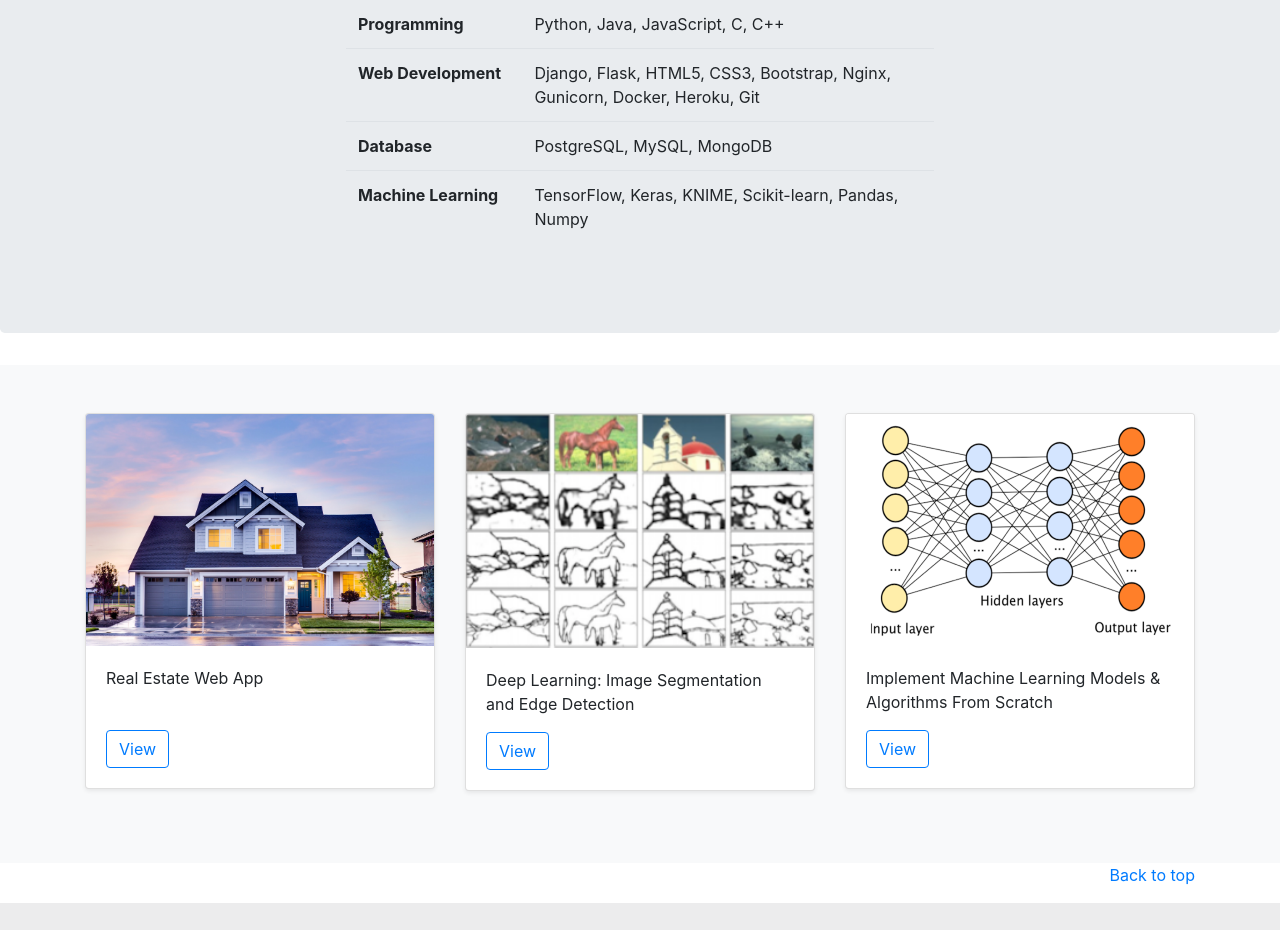
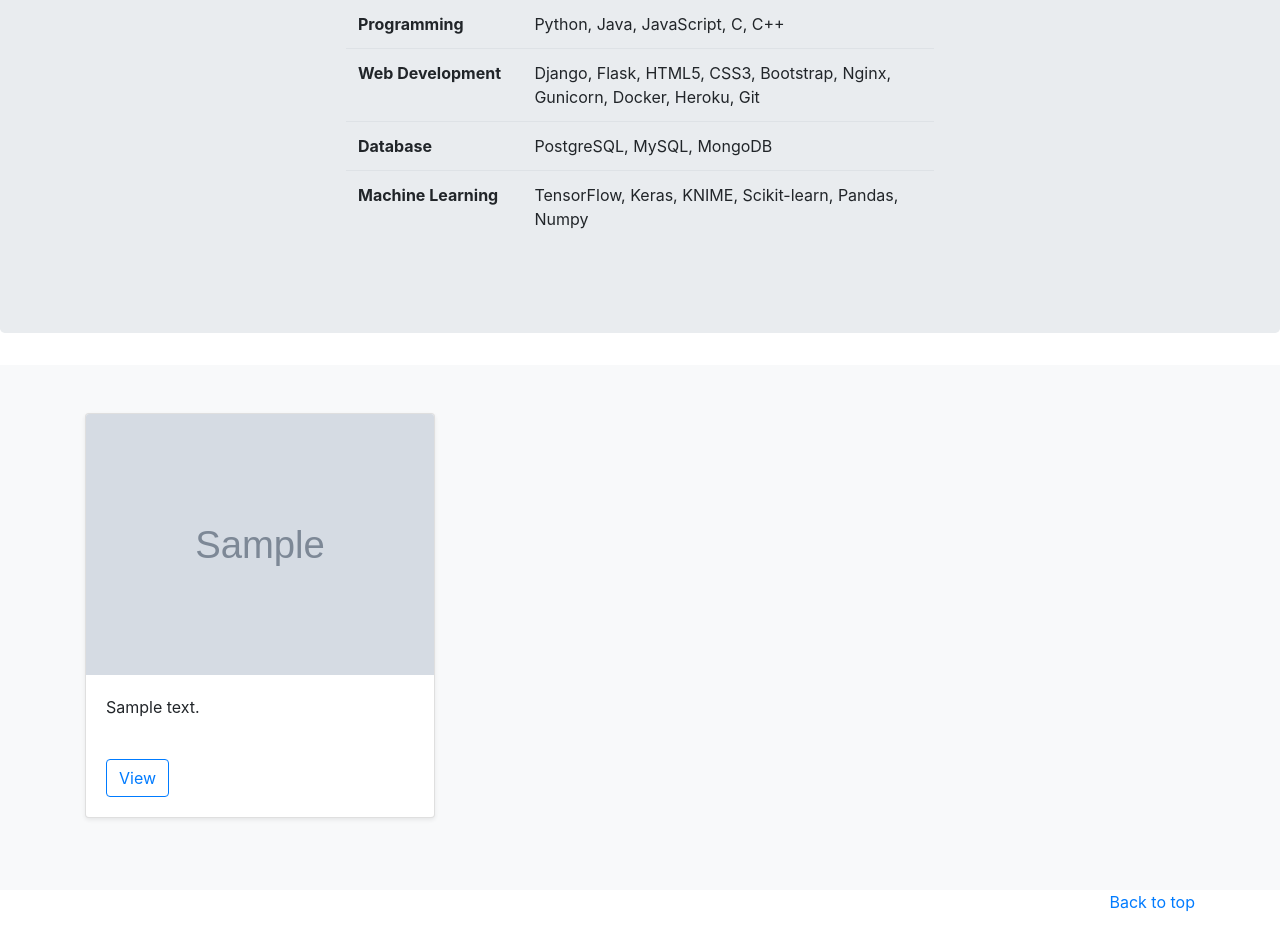
Before and after one commit to lantusky/portfolio_full, a Django app: template templates/home/home.html in a window 1280 px wide. Shown: the part 562-1492 px from the top of the page. Before the commit the page ends 1465 px from the top, so only its background shows below. Run offline with Django 3.2, Linux system fonts and the light colour scheme; the template is opened without the code that fills it: most values are stand-ins (such as "Sample title", 1, 10 or a date in 2020); grey boxes marked "Sample" are stand-in pictures; some libraries are stand-ins or nearby versions.

Commit message:
update project structure

```diff
--- a/templates/home/home.html
+++ b/templates/home/home.html
@@ -136,47 +136,26 @@
         <div class="container">
           <div class="row">
             <!-- Real Estate Web App -->
+            {% for project in projects %}
             <div class="col-md-4">
               <div class="card mb-4 shadow-sm">
                 <img
-                  src="{% static 'img/showcase.jpg' %}"
+                  src="{% get_static_prefix %}{{ project.img_url }}"
                   class="card-img-top"
                 />
-                <div class="card-body" ,>
-                  <p class="card-text">Real Estate Web App</p>
+                <div class="card-body">
+                  <p class="card-text">{{ project.description }}</p>
                   <br />
                   <div
                     class="d-flex justify-content-between align-items-center"
                   >
                     <div class="btn-group">
-                      <a href="{% url 'index' %}">
-                        <button type="button" class="btn btn-outline-primary">
-                          View
-                        </button>
-                      </a>
-                    </div>
-                  </div>
-                </div>
-              </div>
-            </div>
-
-            <!-- Image Edge Detection -->
-            <div class="col-md-4">
-              <div class="card mb-4 shadow-sm">
-                <img
-                  src="{% static 'img/home/image_edge.png' %}"
-                  class="card-img-top"
-                />
-                <div class="card-body">
-                  <p class="card-text">
-                    Deep Learning: Image Segmentation and Edge Detection
-                  </p>
-                  <div
-                    class="d-flex justify-content-between align-items-center"
-                  >
-                    <div class="btn-group">
                       <a
-                        href="https://github.com/lantusky/Image-Edge-Detection"
+                      {% if project.url_type == 'http' %}
+                        href="{{ project.project_url }}"
+                      {% else %}
+                        href="{% url project.project_url %}"
+                      {% endif %}
                       >
                         <button type="button" class="btn btn-outline-primary">
                           View
@@ -187,34 +166,7 @@
                 </div>
               </div>
             </div>
-
-            <!-- ML Algorithm Implementation -->
-            <div class="col-md-4">
-              <div class="card mb-4 shadow-sm">
-                <img
-                  src="{% static 'img/home/algorithm.png' %}"
-                  class="card-img-top"
-                />
-                <div class="card-body">
-                  <p class="card-text">
-                    Implement Machine Learning Models & Algorithms From Scratch
-                  </p>
-                  <div
-                    class="d-flex justify-content-between align-items-center"
-                  >
-                    <div class="btn-group">
-                      <a
-                        href="https://github.com/lantusky/ML_Implement_From_Scratch"
-                      >
-                        <button type="button" class="btn btn-outline-primary">
-                          View
-                        </button>
-                      </a>
-                    </div>
-                  </div>
-                </div>
-              </div>
-            </div>
+            {% endfor %}
           </div>
         </div>
       </div>
```
Also changed, not shown: home/projects.py (added, +26 -0 lines), home/views.py (+5 -2 lines), portfolio/static/img/home/devconnector.png (added).
